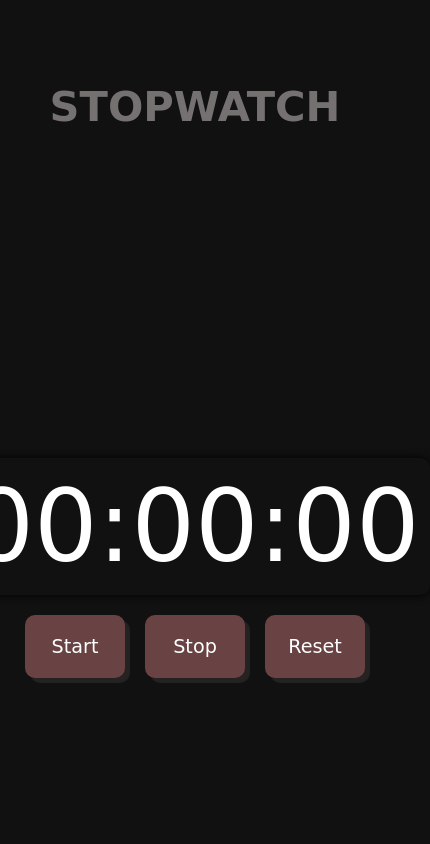
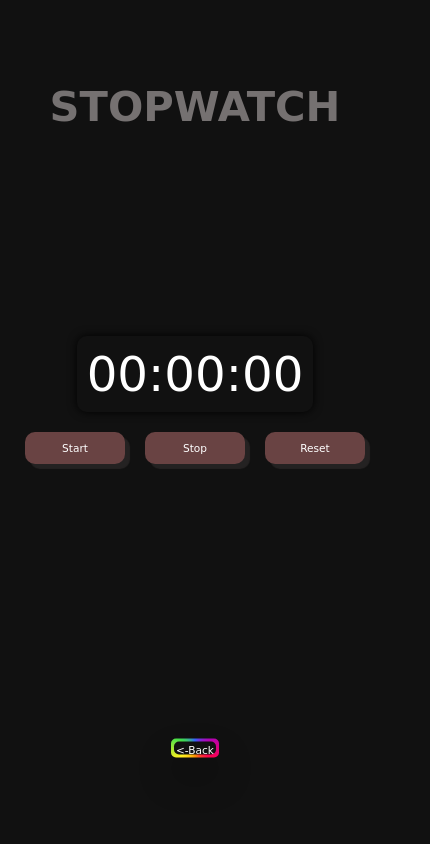
Before and after one commit to Dee-Codez/Clock-Stopwatch, a plain HTML site: page stopwatch.html in a window 390 px wide. Shown: the top 844 px of the page, 430 px wide, since content can reach past the window. Drawn offline with Linux system fonts and the light colour scheme; a web font is replaced by a local one.

Commit message:
Responsiveness Update_1

```diff
--- a/style.css
+++ b/style.css
@@ -240,11 +240,11 @@ body{
     display: flex;
     justify-content: center;
     align-items: center;
-    height: 100vh;
+    height: 60vh;
     flex-direction: column;
 }
 #stopwatch{
-    font-size: 100px;
+    font-size: calc(3.5vw + 3.5vh + 1.3vmin);
     box-shadow: 0px 0px 10px black;
     padding: 10px;
     color: white;
@@ -253,14 +253,16 @@ body{
 }
 #buttons{
     display: flex;
+    flex-wrap: wrap;
+    justify-content: center;
 }
 button{
-    padding: 20px;
+    padding: 10px;
     background-color: #694343;
     border:none;
     border-radius: 10px;
     color: white;
-    font-size: larger;
+    font-size: calc(.7vw + .7vh + .5vmin);
     margin: 10px;
     width:100px;
     box-shadow: 5px 5px 1px rgba(56, 51, 51, 0.5);
```
